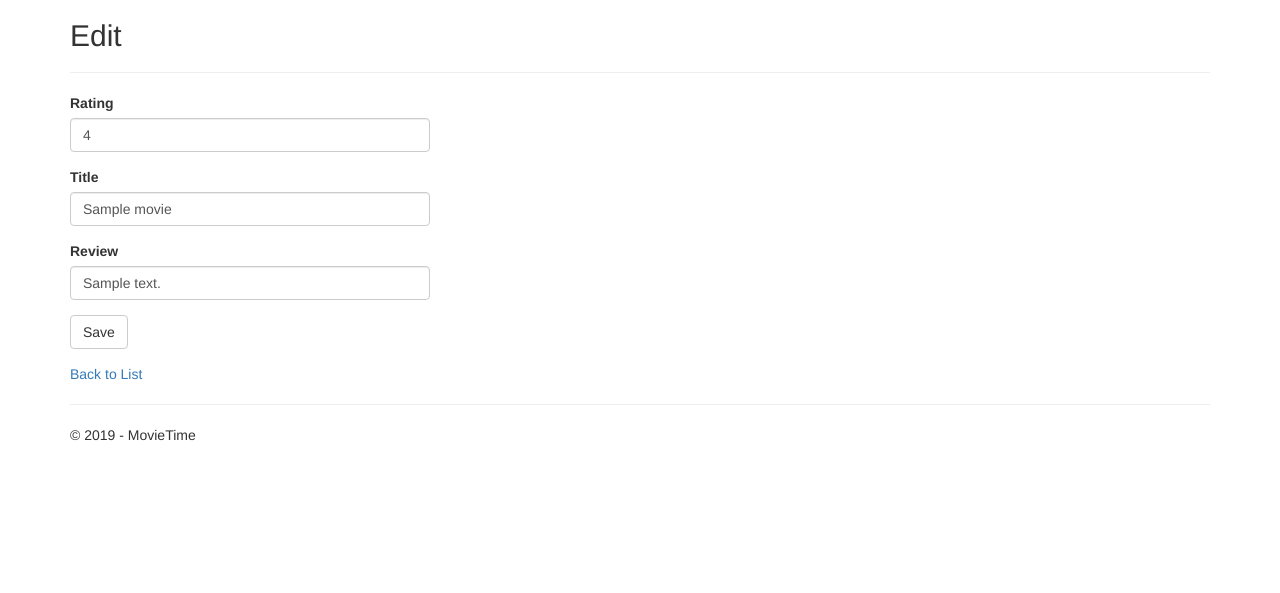
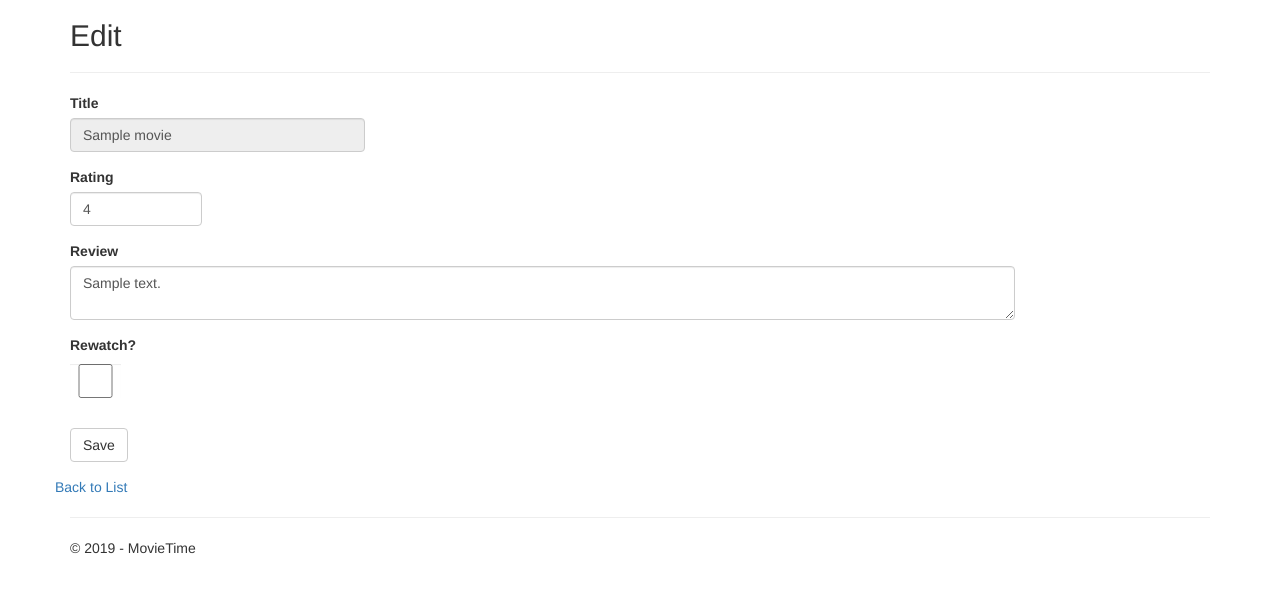
Before and after one commit to ktagseth88/MovieTime, an ASP.NET Core app: page /Home/EditUserReview?reviewId=1 in a window 1280 px wide. Shown: the part 51-644 px from the top of the page. Run offline with ASP.NET Core 8, Linux system fonts and the light colour scheme; the visitor is signed in with stand-in values (Sample User, id 1); tables that the repository leaves empty hold one stand-in row (values such as "Sample post"); some libraries are stand-ins or nearby versions.

Commit message:
added tinymce made review text rich text

```diff
--- a/MovieTime/Controllers/HomeController.cs
+++ b/MovieTime/Controllers/HomeController.cs
@@ -76,10 +76,11 @@ namespace MovieTime.Controllers
 
             var reviewViewModel = new UserReviewViewModel
             {
-                MovieId = reviewModel.movie_id,
+                MovieId = reviewModel.MovieId,
                 MovieName = reviewModel.MovieTitle,
                 Rating = reviewModel.Rating,
-                ReviewText = reviewModel.Description
+                ReviewText = reviewModel.Description,
+                WouldRewatch = reviewModel.WouldRewatch.GetValueOrDefault()
             };
             return View(reviewViewModel);
         }
@@ -87,13 +88,14 @@ namespace MovieTime.Controllers
         [HttpPost]
         public async Task<IActionResult> EditUserReview(UserReviewViewModel reviewViewModel)
         {
-            var reviewModel = new UserReviewModel
+            var reviewModel = new UserReview
             {
-                movie_id = reviewViewModel.MovieId,
+                MovieId = reviewViewModel.MovieId,
                 Description = reviewViewModel.ReviewText,
                 Rating = reviewViewModel.Rating,
                 Username = HttpContext.User.Identity.Name,
-                MovieTitle = reviewViewModel.MovieName
+                MovieTitle = reviewViewModel.MovieName,
+                WouldRewatch = reviewViewModel.WouldRewatch
             };
 
             await _watchListService.UpdateReview(reviewModel);
--- a/MovieTime/Controllers/WatchPartyController.cs
+++ b/MovieTime/Controllers/WatchPartyController.cs
@@ -61,7 +61,7 @@ namespace MovieTime.Controllers
         [HttpPost]
         public async Task<IActionResult> Edit(WatchPartyViewModel watchParty)
         {
-            var model = new WatchPartyModel
+            var model = new WatchParty
             {
                 Users = watchParty.Users,
                 PartyName = watchParty.Name,
--- a/MovieTime/Entities/MovieTimeContext.cs
+++ b/MovieTime/Entities/MovieTimeContext.cs
@@ -109,6 +109,8 @@ namespace MovieTime.Entities
 
                 entity.Property(e => e.UserId).HasColumnName("user_id");
 
+                entity.Property(e => e.Rewatch).HasColumnName("rewatch");
+
                 entity.HasOne(d => d.Movie)
                     .WithMany(p => p.Review)
                     .HasForeignKey(d => d.MovieId)
--- a/MovieTime/Entities/Review.cs
+++ b/MovieTime/Entities/Review.cs
@@ -12,6 +12,7 @@ namespace MovieTime.Entities
         public byte? Rating { get; set; }
         public DateTime CreateTimestamp { get; set; }
         public DateTime? ModifyTimestamp { get; set; }
+        public bool? Rewatch { get; set; }
 
         public virtual Movie Movie { get; set; }
         public virtual User User { get; set; }
--- a/MovieTime/Models/UserReviewModel.cs
+++ b/MovieTime/Models/UserReview.cs
@@ -5,12 +5,13 @@ using System.Threading.Tasks;
 
 namespace MovieTime.Models
 {
-    public class UserReviewModel
+    public class UserReview
     {
         public byte? Rating { get; set; }
         public string Description { get; set; }
         public string Username { get; set; }
         public string MovieTitle { get; set; }
-        public int movie_id { get; set; }
+        public int MovieId { get; set; }
+        public bool? WouldRewatch { get; set; }
     }
 }
--- a/MovieTime/Models/WatchPartyModel.cs
+++ b/MovieTime/Models/WatchParty.cs
@@ -5,7 +5,7 @@ using System.Threading.Tasks;
 
 namespace MovieTime.Models
 {
-    public class WatchPartyModel
+    public class WatchParty
     {
         public int? WatchPartyId { get; set; }
         public string PartyName { get; set; }
--- a/MovieTime/Views/Home/EditUserReview.cshtml
+++ b/MovieTime/Views/Home/EditUserReview.cshtml
@@ -7,36 +7,51 @@
 <h2>Edit</h2>
 
 <hr />
+<form asp-action="EditUserReview">
     <div class="row">
-    <div class="col-md-4">
-        <form asp-action="EditUserReview">
+        <div class="col-md-10">
             <div asp-validation-summary="ModelOnly" class="text-danger"></div>
-            <div class="form-group">
+            <div class="row">
+                <div class="form-group col-md-4">
+                    <label asp-for="MovieName" class="control-label"></label>
+                    <input asp-for="MovieName" class="form-control" readonly="readonly" />
+                </div>
+            </div>
+            <div class="row">
+                <div class="form-group col-md-2">
                     <label asp-for="Rating" class="control-label"></label>
+                    <span asp-validation-for="Rating"></span><br />
                     <input asp-for="Rating" class="form-control" />
                 </div>
-            <div class="form-group">
-                <label asp-for="MovieName" class="control-label"></label>
-                <input asp-for="MovieName" class="form-control" />
+            </div>
+            <div class="row">
+                <div class="form-group col-md-12">
+                    <label asp-for="ReviewText" class="control-label"></label>
+                    <textarea asp-for="ReviewText" class="form-control"></textarea>
+                </div>
+            </div>
+            <div class="row">
+                <div class="form-group col-md-1">
+                    <label asp-for="WouldRewatch" class="control-label"></label>
+                    <input asp-for="WouldRewatch" type="checkbox" class="form-control" />
+                </div>
             </div>
             <div class="form-group">
-                <label asp-for="ReviewText" class="control-label"></label>
-                <input asp-for="ReviewText" class="form-control" />
+                <input asp-for="MovieId" class="form-control" type="hidden" />
             </div>
-            <div class="form-group">
-                <input asp-for="MovieId" class="form-control" type="hidden"/>
         </div>
-            <div class="form-group">
+    </div>
+    <div class="row">
+        <div class="form-group col-md-2">
             <input type="submit" value="Save" class="btn btn-default" />
         </div>
+    </div>
 </form>
-    </div>
-</div>
-
-<div>
+<div class="row">
     <a asp-action="Index">Back to List</a>
 </div>
 
 @section Scripts {
     @{await Html.RenderPartialAsync("_ValidationScriptsPartial");}
+    <script>tinymce.init({ selector: 'textarea' });</script>
 }
--- a/MovieTime/Views/Shared/_Layout.cshtml
+++ b/MovieTime/Views/Shared/_Layout.cshtml
@@ -50,6 +50,8 @@
         <script src="~/lib/jquery/dist/jquery.js"></script>
         <script src="~/lib/bootstrap/dist/js/bootstrap.js"></script>
         <script src="~/js/site.js" asp-append-version="true"></script>
+        <script src="~/lib/tinymce/tinymce.min.js"></script>
+        <script src="~/lib/tinymce/jquery.tinymce.min.js"></script>
     </environment>
     <environment exclude="Development">
         <script src="https://ajax.aspnetcdn.com/ajax/jquery/jquery-2.2.0.min.js"
@@ -65,6 +67,8 @@
                 integrity="sha384-Tc5IQib027qvyjSMfHjOMaLkfuWVxZxUPnCJA7l2mCWNIpG9mGCD8wGNIcPD7Txa">
         </script>
         <script src="~/js/site.min.js" asp-append-version="true"></script>
+        <script src="~/lib/tinymce/tinymce.min.js"></script>
+        <script src="~/lib/tinymce/jquery.tinymce.min.js"></script>
     </environment>
 
     @RenderSection("Scripts", required: false)
--- /dev/null
+++ b/MovieTime/package.json
@@ -0,0 +1,6 @@
+{
+  "name": "myproject",
+  "version": "1.0.0",
+  "devDependencies": {
+  }
+}
--- a/MovieTimeDB/review.sql
+++ b/MovieTimeDB/review.sql
@@ -6,7 +6,8 @@ CREATE TABLE [dbo].[review]
 	[review_text] NVARCHAR(MAX) NULL,
 	[rating] TINYINT NULL,
 	[create_timestamp] DATETIME NOT NULL DEFAULT GETDATE(),
-	[modify_timestamp] DATETIME NULL
+	[modify_timestamp] DATETIME NULL,
+	[rewatch] BIT NULL
 )
 GO
 
--- a/package.json
+++ b/package.json
@@ -18,5 +18,8 @@
   "devDependencies": {
     "gulp": "^4.0.1",
     "gulp-sass": "^4.0.2"
+  },
+  "dependencies": {
+    "tinymce": "^5.0.6"
   }
 }
```
Also changed, not shown: MovieTime/Services/WatchListService.cs (+17 -10 lines), MovieTime/Services/WatchPartyService.cs (+8 -8 lines), MovieTime/ViewModels/WatchList/UserReviewViewModel.cs (+7 -0 lines), MovieTime/libman.json (added, +10 -0 lines), MovieTime/bundleconfig.json (line endings or trailing spaces), MovieTime/package-lock.json (added), package-lock.json. Lines whose indentation alone changed are shown as unchanged.
